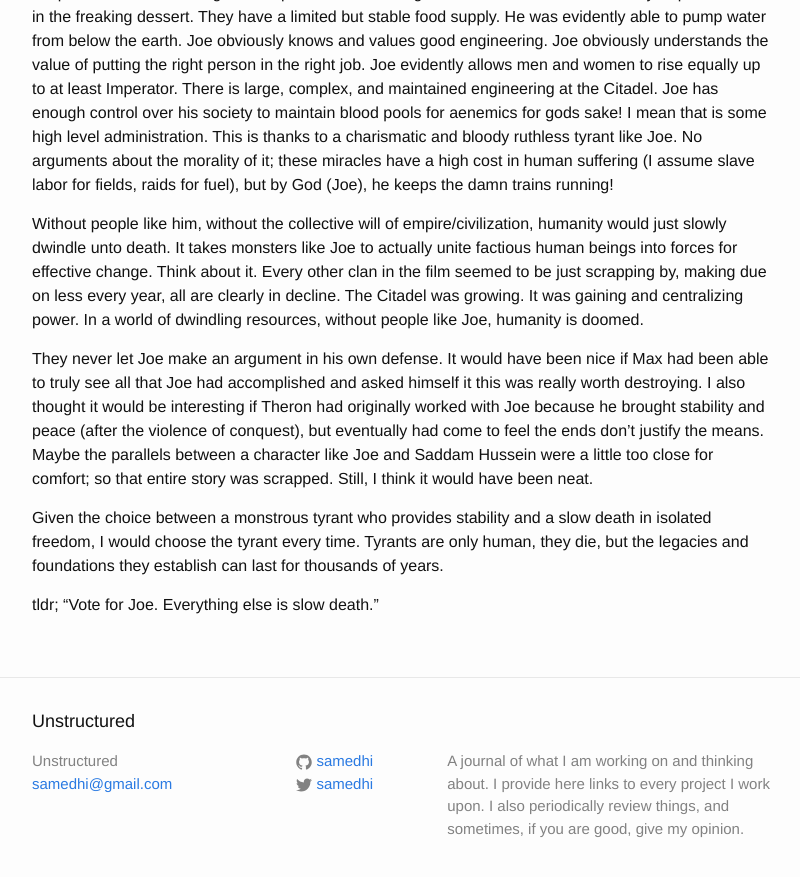
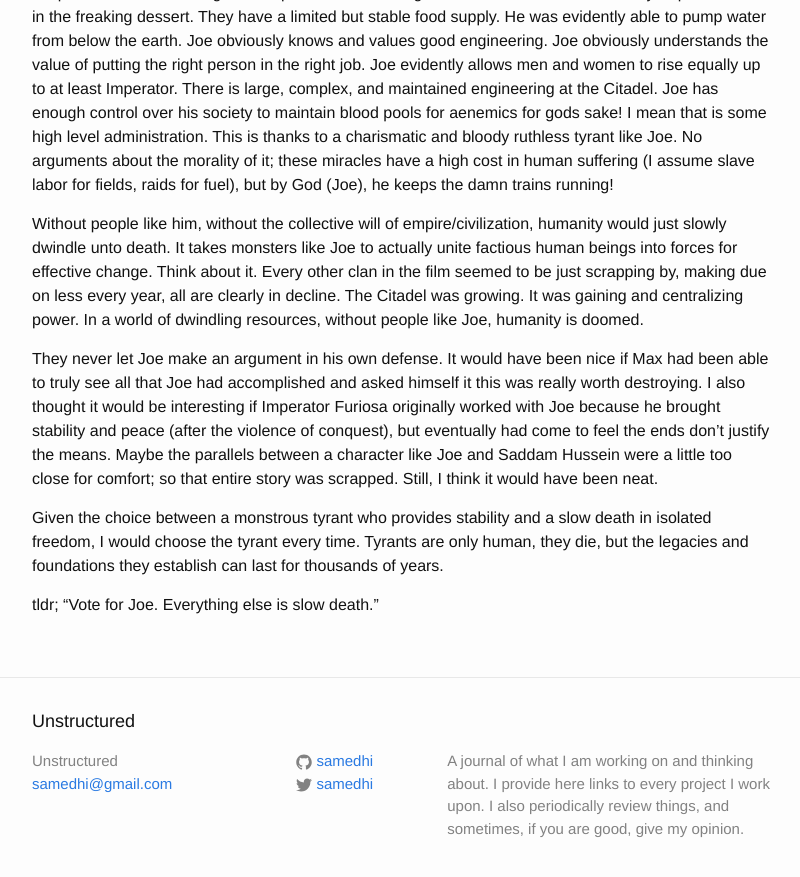
Before and after one commit to samedhi/samedhi.github.io, a Jekyll site: the page built from _posts/2015-05-15-mad-max-fury-road-movie.markdown, in a window 1280 px wide and 900 px high, scrolled down 861 px. Shown: the top 877 px of the window, without its empty margins (238-1038 px from the left). Built offline with Jekyll 4.4.1, drawn with Linux system fonts in a browser that asks for light colours.

Commit message:
Theron to Furiosa

```diff
--- a/_posts/2015-05-15-mad-max-fury-road-movie.markdown
+++ b/_posts/2015-05-15-mad-max-fury-road-movie.markdown
@@ -20,7 +20,7 @@ I mean really, it is amazing that anything short of an actual god could perform
 
 Without people like him, without the collective will of empire/civilization, humanity would just slowly dwindle unto death. It takes monsters like Joe to actually unite factious human beings into forces for effective change. Think about it. Every other clan in the film seemed to be just scrapping by, making due on less every year, all are clearly in decline. The Citadel was growing. It was gaining and centralizing power. In a world of dwindling resources, without people like Joe, humanity is doomed.
 
-They never let Joe make an argument in his own defense. It would have been nice if Max had been able to truly see all that Joe had accomplished and asked himself it this was really worth destroying. I also thought it would be interesting if Theron had originally worked with Joe because he brought stability and peace (after the violence of conquest), but eventually had come to feel the ends don't justify the means. Maybe the parallels between a character like Joe and Saddam Hussein were a little too close for comfort; so that entire story was scrapped. Still, I think it would have been neat.
+They never let Joe make an argument in his own defense. It would have been nice if Max had been able to truly see all that Joe had accomplished and asked himself it this was really worth destroying. I also thought it would be interesting if Imperator Furiosa originally worked with Joe because he brought stability and peace (after the violence of conquest), but eventually had come to feel the ends don't justify the means. Maybe the parallels between a character like Joe and Saddam Hussein were a little too close for comfort; so that entire story was scrapped. Still, I think it would have been neat.
 
 Given the choice between a monstrous tyrant who provides stability and a slow death in isolated freedom, I would choose the tyrant every time. Tyrants are only human, they die, but the legacies and foundations they establish can last for thousands of years.
 
```
